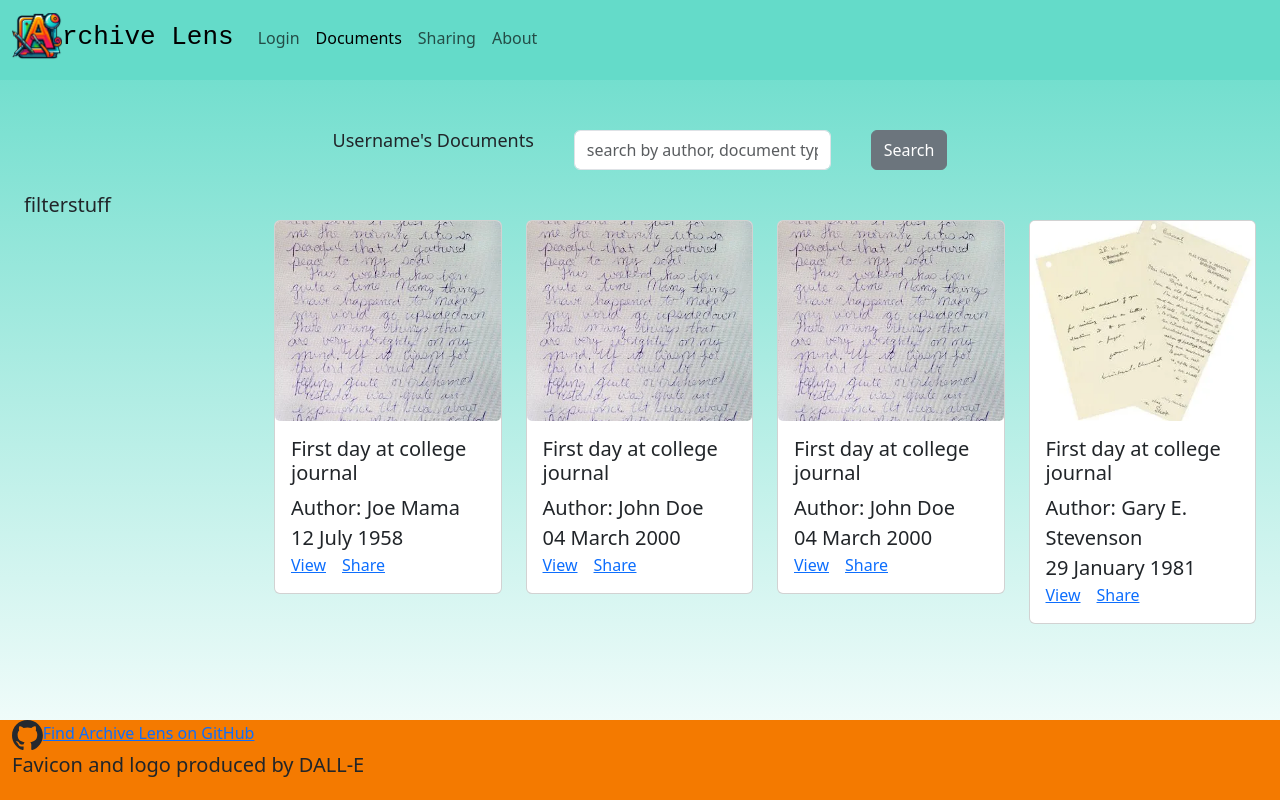
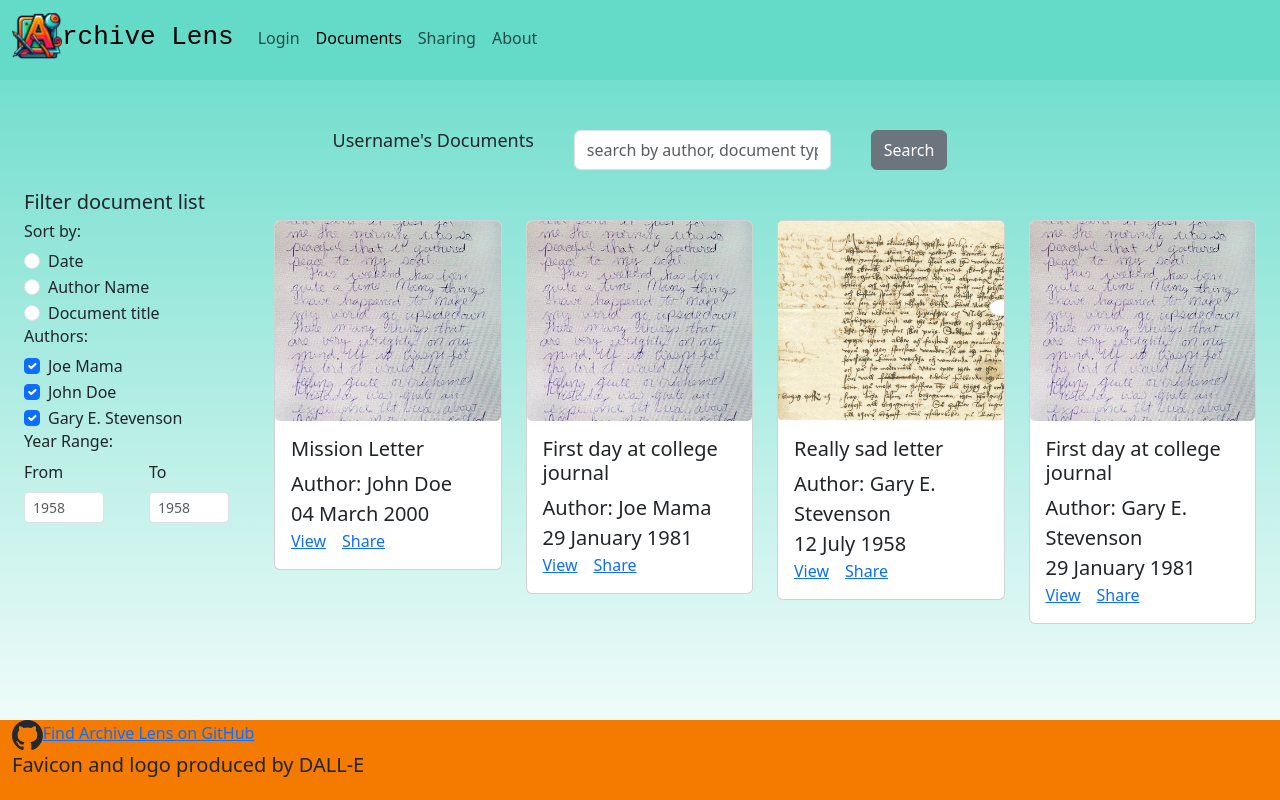
Before and after one commit to ryangladden/startup, a React (Vite) app: page /docs in a window 1280 px wide. Built offline with nearby package versions, Linux system fonts and the light colour scheme.

Commit message:
Filter by name logic

```diff
--- a/package.json
+++ b/package.json
@@ -23,6 +23,9 @@
     "vite": "^6.1.0"
   },
   "dependencies": {
+    "@emotion/react": "^11.14.0",
+    "@emotion/styled": "^11.14.0",
+    "@mui/material": "^6.4.5",
     "bootstrap": "^5.3.3",
     "react": "^19.0.0",
     "react-bootstrap": "^2.10.9",
--- a/src/doc_list/CardList.jsx
+++ b/src/doc_list/CardList.jsx
@@ -5,12 +5,56 @@ import Col from 'react-bootstrap/Col';
 import InfiniteScroll from 'react-infinite-scroll-component';
 
 
+const covers = [
+    "journal.png",
+    "letter.png",
+    "letter2.png"
+]
+
+const dates = [
+    "12 July 1958",
+    "29 January 1981",
+    "04 March 2000"
+]
+
+const names = [
+    "Joe Mama",
+    "John Doe",
+    "Gary E. Stevenson"
+]
+
+const titles = [
+    "Mission Letter",
+    "First day at college journal",
+    "Really sad letter"
+]
+
+const cards = []
+for (let i = 0; i < 105; i++) {
+    const metadata = {};
+    metadata.date = dates[Math.floor(Math.random() * 3)];
+    metadata.author = names[Math.floor(Math.random() * 3)];
+    metadata.title = titles[Math.floor(Math.random() * 3)];
+    metadata.cover = covers[Math.floor(Math.random() * 3)];
+    cards.push(
+    <Col>
+        <DocCard key={metadata.title + "_" + i} data={metadata}/>
+    </Col>
+    );
+};
+
+
 export default function CardList() {
     const initialCards = []
     for (let i = 0; i < 15; i++) {
+        const metadata = {};
+        metadata.date = dates[Math.floor(Math.random() * 3)];
+        metadata.author = names[Math.floor(Math.random() * 3)];
+        metadata.title = titles[Math.floor(Math.random() * 3)];
+        metadata.cover = covers[Math.floor(Math.random() * 3)];
         initialCards.push(
-        <Col>
-            <DocCard key={i}/>
+        <Col  key={i}>
+            <DocCard data={metadata}/>
         </Col>
         );
     };
@@ -24,9 +68,15 @@ export default function CardList() {
         console.log("YOU MADE IT TO THE BOTTOM BRO")
         const newCards = [];
         for (let i = cards.length; i < cards.length + 15; i++) {
+
+            const metadata = {};
+            metadata.date = dates[Math.floor(Math.random() * 3)];
+            metadata.author = names[Math.floor(Math.random() * 3)];
+            metadata.title = titles[Math.floor(Math.random() * 3)];
+            metadata.cover = covers[Math.floor(Math.random() * 3)];
             newCards.push(
             <Col>
-                <DocCard key={i}/>
+                <DocCard key={i} data={metadata}/>
             </Col>
             );
         };
--- a/src/doc_list/DocCard.jsx
+++ b/src/doc_list/DocCard.jsx
@@ -2,39 +2,10 @@ import React from 'react';
 import Card from 'react-bootstrap/Card';
 import { Link } from 'react-router-dom';
 
-const covers = [
-    "journal.png",
-    "letter.png",
-    "letter2.png"
-]
 
-const dates = [
-    "12 July 1958",
-    "29 January 1981",
-    "04 March 2000"
-]
-
-const names = [
-    "Joe Mama",
-    "John Doe",
-    "Gary E. Stevenson"
-]
-
-const titles = [
-    "Mission Letter",
-    "First day at college journal",
-    "Really sad letter"
-]
-
-const doc_types = []
-
-
-export default function DocCard() {
-
-    const date = dates[Math.floor(Math.random() * 3)];
-    const name = names[Math.floor(Math.random() * 3)];
-    const title = titles[Math.floor(Math.random() * 3)];
-    const cover = covers[Math.floor(Math.random() * 3)];
+export default function DocCard(props) {
+    const { cover, title, author, date } = props.data;
+    const metadata = {}
 
     return (
     <Card>
@@ -43,7 +14,7 @@ export default function DocCard() {
         </Link>
         <Card.Body>
             <Card.Title>{title}</Card.Title>
-            <Card.Text>Author: {name}</Card.Text>
+            <Card.Text>Author: {author}</Card.Text>
             <Card.Text>{date}</Card.Text>
             <Card.Link to="/doc-viewer">View</Card.Link>
             <Card.Link to="/sharing">Share</Card.Link>
--- /dev/null
+++ b/src/doc_list/Filter.jsx
@@ -0,0 +1,128 @@
+import React from 'react';
+import { Form } from 'react-bootstrap';
+
+export default function Filter() {
+
+    const [filter, setFilter] = React.useState(
+        {
+            sortBy: 'date',
+            filterBy: {
+                author: [
+                    "Joe Mama",
+                    "John Doe",
+                    "Gary E. Stevenson"
+                ],
+                date: [
+                    1960,
+                    2000
+                ]
+            }
+        }
+
+    )
+
+    function handleAuthorListChange(e) {
+        var authors = filter.filterBy.author;
+        var newAuthors = []
+        if (e.target.checked) {
+            authors.push(e.target.value);
+            newAuthors = authors;
+            console.log(e.target.value + " CHECKED");
+        }
+        else {
+            newAuthors = authors.filter(name => name != e.target.value);
+            console.log(e.target.value + " UNCHECKED")
+        }
+        console.log(newAuthors)
+        setFilter({
+            sortBy: filter.sortBy,
+            filterBy: {
+                author: newAuthors,
+                date: filter.filterBy.date
+            }
+        })
+    };
+
+    function handleYearRangeChange(e) {}
+
+    function handleFilterChange(e) {}
+
+
+    const names = [
+        "Joe Mama",
+        "John Doe",
+        "Gary E. Stevenson"
+    ]
+
+    const allowed_names = [];
+    let nameFilter = [];
+
+    for (const name in names) {
+        nameFilter.push(<Form.Check
+        type='checkbox'
+        label={names[name]}
+        key={'filter_' + name}
+        defaultChecked={true}
+        onChange={handleAuthorListChange}
+        value={names[name]}
+        />)
+    }
+    return (
+        <div className="doc-list-filter">
+            <h5>Filter document list</h5>
+            <Form>
+                <h6>Sort by:</h6>
+                <Form.Group>
+                <Form.Check
+                    type='radio'
+                    label='Date'
+                    id='radio1'
+                    value='date'
+                    name='order'
+                />
+                <Form.Check
+                    type='radio'
+                    label='Author Name'
+                    id='radio2'
+                    value='author'
+                    name='order'
+                />
+                <Form.Check
+                    type='radio'
+                    label='Document title'
+                    id='radio3'
+                    value='title'
+                    name='order'
+                />
+                </Form.Group>
+            </Form>
+            <h6>Authors:</h6>
+            {nameFilter}
+            <h6>Year Range:</h6>
+            <Form className='year-filter'>
+                <Form.Group className='year-input'>
+                    <Form.Label>
+                        From
+                    </Form.Label>
+                    <Form.Control
+                        type='year'
+                        placeholder='1958'
+                        className='year-box'
+                        size='sm'
+                    />
+                </Form.Group>
+                <Form.Group className='year-input'>
+                    <Form.Label>
+                        To
+                    </Form.Label>
+                    <Form.Control
+                        type='year'
+                        placeholder='1958'
+                        className='year-box'
+                        size='sm'
+                    />
+                </Form.Group>
+            </Form>
+        </div>
+    );
+};
--- /dev/null
+++ b/src/doc_list/SearchBar.jsx
@@ -0,0 +1,11 @@
+import React from 'react';
+
+export default function SearchBar() {
+    return (
+        <div className="doc-list-header">
+            <h3>Username's Documents</h3>
+            <input type="text" className="form-control search-input" placeholder="search by author, document type, date..." />
+            <button className="btn btn-secondary">Search</button>
+        </div>
+    );
+}
--- a/src/doc_list/doc_list.css
+++ b/src/doc_list/doc_list.css
@@ -35,10 +35,19 @@ main {
 .doc-list-filter {
     flex: 0 250px;
 }
-/*
-h3. {
-    padding-left: 200px;
-} */
+
+.year-filter {
+    display: flex;
+    flex-direction: row;
+}
+
+.year-input {
+    flex: 1;
+}
+
+.year-box {
+    width: 80px;
+}
 
 @media (max-width: 700px) {
     .doc-list-filter, footer {
--- a/src/doc_list/doc_list.jsx
+++ b/src/doc_list/doc_list.jsx
@@ -5,19 +5,85 @@ import Col from 'react-bootstrap/Col';
 import { Link } from 'react-router-dom';
 import './doc_list.css'
 import CardList from './CardList'
+import Filter from './Filter'
+import SearchBar from './SearchBar'
+
+
+const covers = [
+    "journal.png",
+    "letter.png",
+    "letter2.png"
+]
+
+const dates = [
+    "12 July 1958",
+    "29 January 1981",
+    "04 March 2000"
+]
+
+const names = [
+    "Joe Mama",
+    "John Doe",
+    "Gary E. Stevenson"
+]
+
+const titles = [
+    "Mission Letter",
+    "First day at college journal",
+    "Really sad letter"
+]
+
+const cards = []
+for (let i = 0; i < 105; i++) {
+    const metadata = {};
+    metadata.date = dates[Math.floor(Math.random() * 3)];
+    metadata.author = names[Math.floor(Math.random() * 3)];
+    metadata.title = titles[Math.floor(Math.random() * 3)];
+    metadata.cover = covers[Math.floor(Math.random() * 3)];
+    cards.push(metadata);
+};
+
+
+
+
+const filters = {
+    sortBy: 'date',
+    filterBy: {
+        author: [
+            "Joe Mama",
+            "John Doe",
+            "Gary E. Stevenson"
+        ],
+        date: [
+            1960,
+            2000
+        ]
+    }
+}
+
+
 
 export function DocList() {
+
+    function filterCards(cardList, filter) {
+        console.log("START cardList")
+        console.log(cardList.length)
+        const filteredCardList = cardList.filter(card =>
+            filter.filterBy.author.includes(card.author)
+            && Number(card.date.slice(card.date.length - 5) <= Number(filter.filterBy.date[1]))
+            && Number(card.date.slice(card.date.length - 5) >= Number(filter.filterBy.date[0]))
+        )
+        console.log("START cardList FILTERED")
+        console.log(filteredCardList.length)
+    }
+
+    filterCards(cards, filters)
+
     return (
         <main className='container-fluid'>
-            <div className="doc-list-header">
-                <h3>Username's Documents</h3>
-                <input type="text" className="form-control search-input" placeholder="search by author, document type, date..." />
-                <button className="btn btn-secondary">Search</button>
-            </div>
+            <SearchBar />
             <div className="container-fluid doc-list">
-                <div className="doc-list-filter">
-                    <p>filterstuff</p>
-                </div>
+                <Filter />
                 <CardList />
             </div>
         </main>
```
Also changed, not shown: 1 other file (tests, documents, lock files or other folders).
